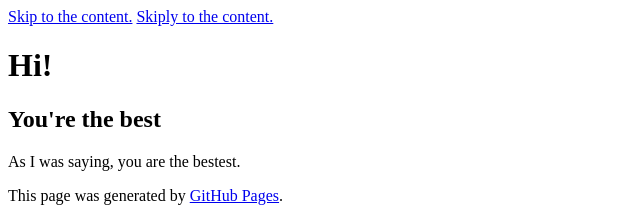
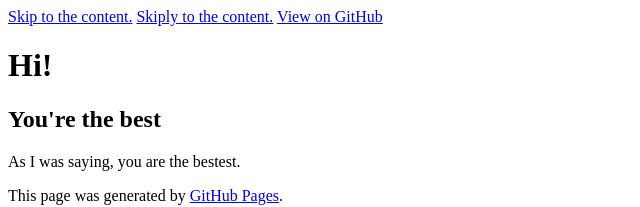
Before and after one commit to siddharthngandhi/siddharthngandhi.github.io, a Jekyll site: the page built from index.md, in a window 1280 px wide. Shown: the top 207 px of the page, without its empty margins (0-640 px from the left). Built offline with Jekyll 4.4.1, drawn with Linux system fonts in a browser that asks for light colours; the repository's description, which GitHub fills in, is left out.

Commit message:
Update default.html

```diff
--- a/_layouts/default.html
+++ b/_layouts/default.html
@@ -21,6 +21,7 @@
   </head>
   <body>
     <a id="skip-to-content" href="#content">Skip to the content.</a> <a id="skip-to-content2" href="#content">Skiply to the content.</a>
+    <a href="{{ site.github.repository_url }}" class="btn">View on GitHub</a>
 
     <header class="page-header" role="banner">
       <h1 class="project-name">{{ page.title | default: site.title | default: site.github.repository_name }}</h1>
```
